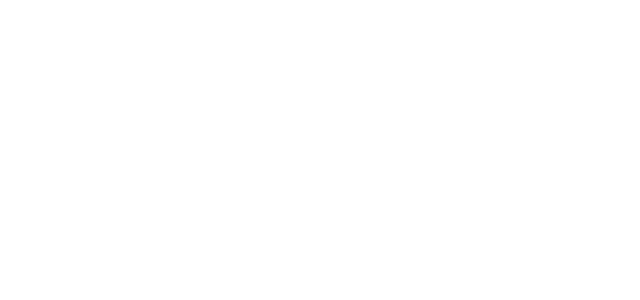
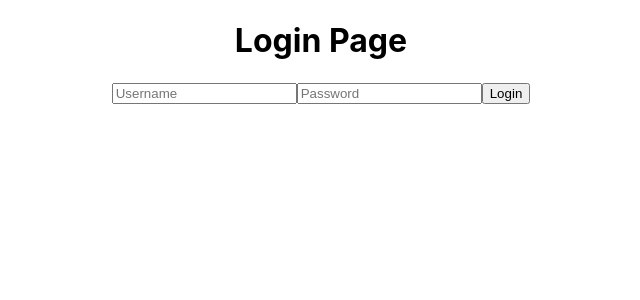
Before and after one commit to Tieme-Ndo-BW/Tieme-Ndo-Frontend, a React (Create React App) app: page /auth in a window 1280 px wide. Shown: the top 300 px of the page, without its empty margins (319-959 px from the left). Built offline with nearby package versions, Linux system fonts and the light colour scheme.

Commit message:
working on staff info

```diff
--- a/src/App.js
+++ b/src/App.js
@@ -15,7 +15,7 @@ function App() {
         <Route exact path= '/' component={Login} />
         <Switch>
           <PrivateRoute exact path= '/clients' component= {ClientPage} />
-          <Route exact path ='/login' component= {Login} />
+          <Route exact path ='/auth' component= {Login} />
         </Switch>
       </div>
     </Router>
--- a/src/components/ClientPage.js
+++ b/src/components/ClientPage.js
@@ -1,8 +1,5 @@
 import React, { useState, useEffect } from 'react';
 import { axiosWithAuth } from './axiosWithAuth';
-
-// import Bubbles from "./Bubbles";
-// import ColorList from "./ColorList";
 
 const ClientPage = () => {
   const [clientList, setClientList] = useState([]);
--- a/src/components/Login.js
+++ b/src/components/Login.js
@@ -14,7 +14,7 @@ const Login = props => {
         event.preventDefault();
 
         axiosWithAuth()
-            .post('api/clients')
+            .post('api/auth/login', login)
             .then(response => {
                 localStorage.setItem('token', response.data.payload);
                 props.history.push('/clients')
@@ -24,8 +24,8 @@ const Login = props => {
 
     return (
 
-        <div className= 'Client-Login'>
-            <h1> Clients </h1>
+        <div className= 'Login'>
+            <h1> Login Page </h1>
 
             <form onSubmit = {handleSubmit}>
                 <input
```
Also changed, not shown: src/components/StaffOnboarding.js (added).
